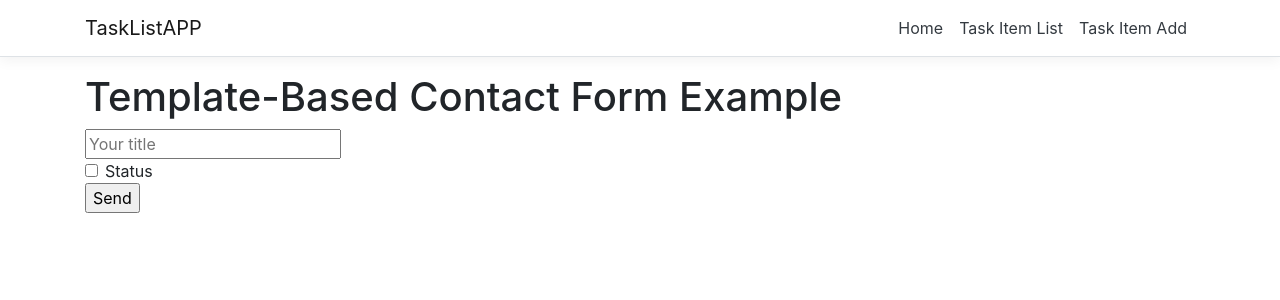
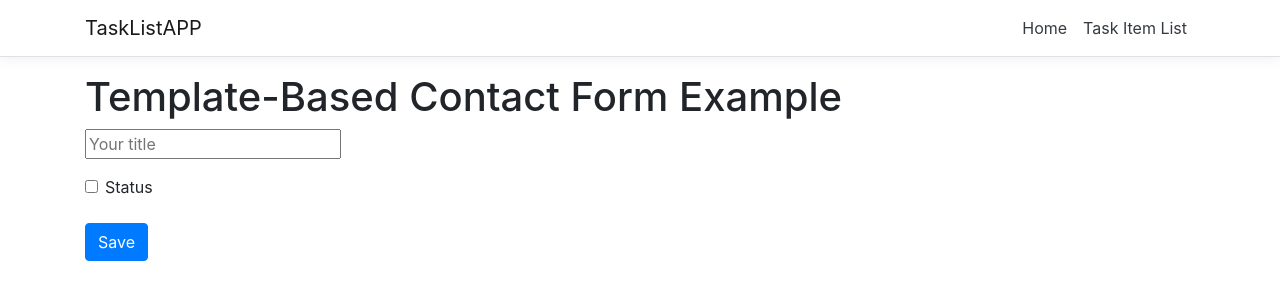
Before and after one commit to aranhasete/TaskListAPP, an Angular app in the folder ClientApp/: page /taskitem-add in a window 1280 px wide. Shown: the top 300 px of the page. Built offline with nearby package versions, Linux system fonts and the light colour scheme.

Commit message:
Melhorias no Task Item List e também no Task Item Add

```diff
--- a/ClientApp/src/app/nav-menu/nav-menu.component.html
+++ b/ClientApp/src/app/nav-menu/nav-menu.component.html
@@ -14,9 +14,9 @@
           <li class="nav-item" [routerLinkActive]='["link-active"]'>
             <a class="nav-link text-dark" [routerLink]='["/taskitem-list"]'>Task Item List</a>
           </li>
-          <li class="nav-item" [routerLinkActive]='["link-active"]'>
+          <!-- <li class="nav-item" [routerLinkActive]='["link-active"]'>
             <a class="nav-link text-dark" [routerLink]='["/taskitem-add"]'>Task Item Add</a>
-          </li>
+          </li> -->
           <!-- <li class="nav-item" [routerLinkActive]='["link-active"]'>
             <a class="nav-link text-dark" [routerLink]='["/counter"]'>Counter</a>
           </li>
--- /dev/null
+++ b/ClientApp/src/app/task-item.ts
@@ -0,0 +1,5 @@
+export class TaskItem {
+    id: number;
+    title: number;
+    isComplete: boolean;
+}
--- a/ClientApp/src/app/taskitem-add/taskitem-add.component.html
+++ b/ClientApp/src/app/taskitem-add/taskitem-add.component.html
@@ -1,12 +1,15 @@
 <h1> Template-Based Contact Form Example </h1>
 
 <form [formGroup]="taskItemForm" (ngSubmit)="onSubmit()">
-  <input type="text" name="title" placeholder="Your title" formControlName="title">
+  <div class="form-group">
+    <input type="text" name="title" placeholder="Your title" formControlName="title">
+  </div>
 
   <div class="form-check">
     <input class="form-check-input" type="checkbox" name="isComplete" id="isComplete" formControlName="isComplete">
     <label class="form-check-label" for="isComplete">Status</label>
   </div>
 
-  <input type="submit" value="Send">
+  <input type="submit" class="btn btn-primary mt-4" value="Save">
+  <!-- <input type="submit" value="Send"> -->
 </form>
--- a/ClientApp/src/app/taskitem-list/taskitem-list.component.html
+++ b/ClientApp/src/app/taskitem-list/taskitem-list.component.html
@@ -4,10 +4,19 @@
 
 <p *ngIf="!taskItems"><em>Loading...</em></p>
 
+<div *ngIf="taskItems">
+  <!-- <div class="button-row">
+    <a mat-flat-button color="primary" [routerLink]='["/taskitem-add"]'>
+      <mat-icon>add</mat-icon>
+    </a>
+  </div> -->
+  <a mat-flat-button class="btn btn-primary mt-4" [routerLink]='["/taskitem-add"]'>New Task</a>
+  <br>
+
   <table class='table table-striped' *ngIf="taskItems">
     <thead>
       <tr>
-      <th>Código</th>
+        <th>Id</th>
         <th>Title</th>
         <th>Status</th>
       </tr>
@@ -17,6 +26,10 @@
         <td>{{ taskItem.id }}</td>
         <td>{{ taskItem.title }}</td>
         <td>{{ taskItem.isComplete }}</td>
+        <!-- <td>
+        <a [routerLink]="['/employee/', b.id]">Edit</a>
+      </td> -->
       </tr>
     </tbody>
   </table>
+</div>
```
Also changed, not shown: ClientApp/src/app/taskitem-add/taskitem-add.component.ts (+5 -4 lines), ClientApp/src/app/taskitem-list/taskitem-list.component.ts (+6 -5 lines). Lines whose indentation alone changed are shown as unchanged.
